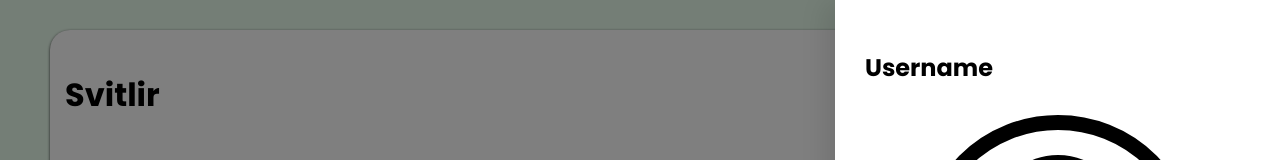
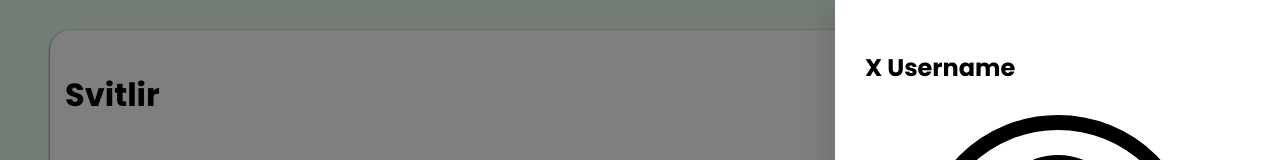
Before and after one commit to Sl0wdive/MERN-Social-Media-Frontend, a React (Create React App) app: page / in a window 1280 px wide. Both pictures are taken after a click on the picture 1200 px from the left and 93 px from the top of the page. Shown: the top 160 px of the page. Built offline with nearby package versions, Linux system fonts and the light colour scheme.

Commit message:
drawer hook fixed

```diff
--- a/src/components/Drawer/index.js
+++ b/src/components/Drawer/index.js
@@ -2,9 +2,9 @@ import styles from './Drawer.module.scss'
 
 function Drawer(props){
     return(
-        <div onClick={props.onClose} className={styles.DrawerShadow}>
+        <div className={styles.DrawerShadow}>
             <div className={styles.Drawer}>
-                <h2>Username</h2>
+                <h2><span onClick={props.onClose}>X </span>Username</h2>
                 <div className={styles.Info}>
                     <img width = {300} height = {300} src = "/img/user.svg"/>
                     <div className={styles.UserMenu}>
```
